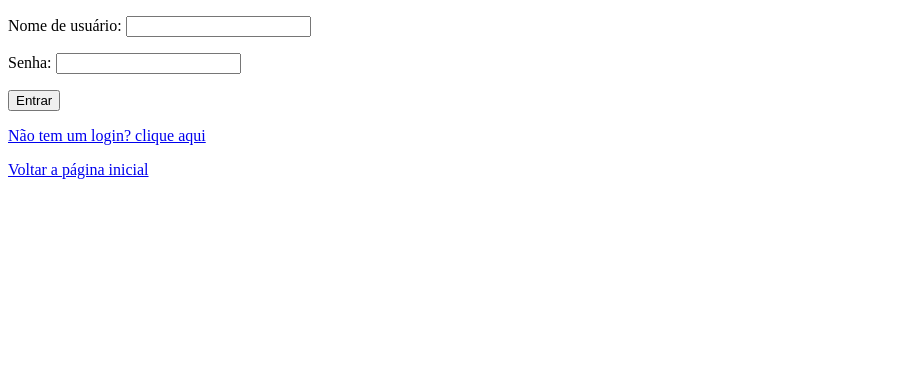
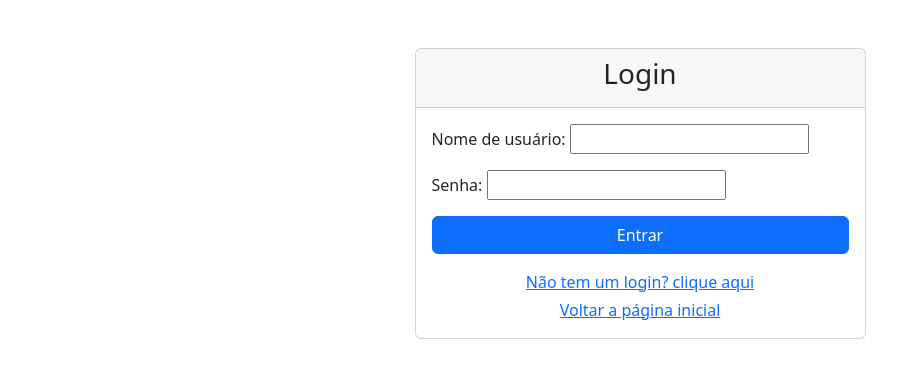
Before and after one commit to caikedomingues/rede-social-em-django--vers-o-publica, a Django app: page /loginusuario in a window 1280 px wide. Shown: the top 378 px of the page, without its empty margins (0-921 px from the left). Run offline with Django 5.2, Linux system fonts and the light colour scheme.

Commit message:
estilizei a página de criação de conta com o bootstrap e o gemini

```diff
--- a/projetoredesocial/redesocial/templates/redesocial/loginusuario.html
+++ b/projetoredesocial/redesocial/templates/redesocial/loginusuario.html
@@ -13,6 +13,9 @@
 
         <title>Rede Social</title>
 
+      <!--Link do bootstrap que irá estilizar a página-->
+      <link href="https://cdn.jsdelivr.net/npm/bootstrap@5.3.6/dist/css/bootstrap.min.css" rel="stylesheet" integrity="sha384-4Q6Gf2aSP4eDXB8Miphtr37CMZZQ5oXLH2yaXMJ2w8e2ZtHTl7GptT4jmndRuHDT" crossorigin="anonymous">
+
 
     </head>
 
@@ -23,6 +26,19 @@
         <!--Formulário que irá permitir que usuário insira as informações do seu
         login. O formulário ira enviar as informações para a própria página e terá
         o método post (método de inserção de dados.)-->
+
+        <div class="container mt-5">
+            <div class="row justify-content-center">
+                <div class="col-md-5">
+                    <div class="card">
+                        <div class="card-header text-center">
+                            <h3>Login</h3>
+                        </div>
+                        <div class="card-body">
+
+                                <!--Formulário que irá receber as informações de login do usuário. O
+                                formulário deverá conter o link para
+                                a view login de usuário e o método post de envio de dados para o servidor.-->
                                 <form action="{%url 'loginusuario'%}" method="post">
 
                                     <!--Comando que irá garantir que o sistema aceite requisições apemas
@@ -33,13 +49,23 @@
                                     {{form.as_p}}
 
                                     <!--Botão que irá enviar os dados para o servidor-->
-            <button type="submit">Entrar</button>
+                                    <div class="d-grid gap-2 mb-3">
+                                        <button type="submit" class="btn btn-primary">Entrar</button>
+                                    </div>
 
                                 </form>
+
+                                <div class="text-center">
                                     <!--Link para a pagina de cadastros-->
-        <p><a href="{%url 'criarusuario'%}">Não tem um login? clique aqui</a></p>
+                                    <p class="mb-1"><a href="{%url 'criarusuario'%}">Não tem um login? clique aqui</a></p>
 
                                     <!--Link para retornar a página inicial-->
-        <p><a href="{%url 'index'%}">Voltar a página inicial</a></p>
+                                    <p class="mb-0"><a href="{%url 'index'%}">Voltar a página inicial</a></p>
+
+                                </div>
+                            </div>
+                        </div>
+                    </div>
+                </div>
     </body>
 </html>
--- a/projetoredesocial/redesocial/templates/redesocial/meus_seguidores.html
+++ b/projetoredesocial/redesocial/templates/redesocial/meus_seguidores.html
@@ -1,4 +1,3 @@
-
 
 <!--Template Html que irá conter o nome das contas que seguem o usuário-->
 <!DOCTYPE html>
```
Also changed, not shown: projetoredesocial/redesocial/templates/redesocial/criarconta.html (+42 -6 lines). Lines whose indentation alone changed are shown as unchanged.
